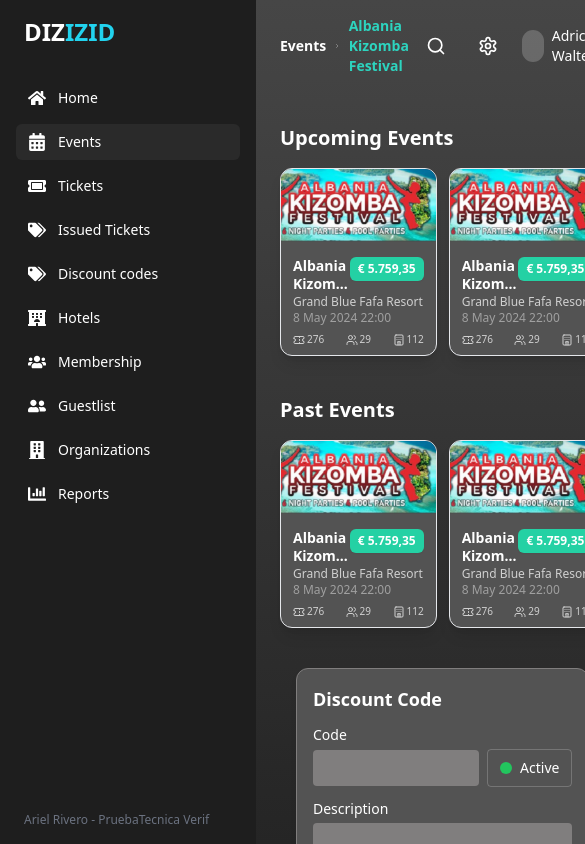
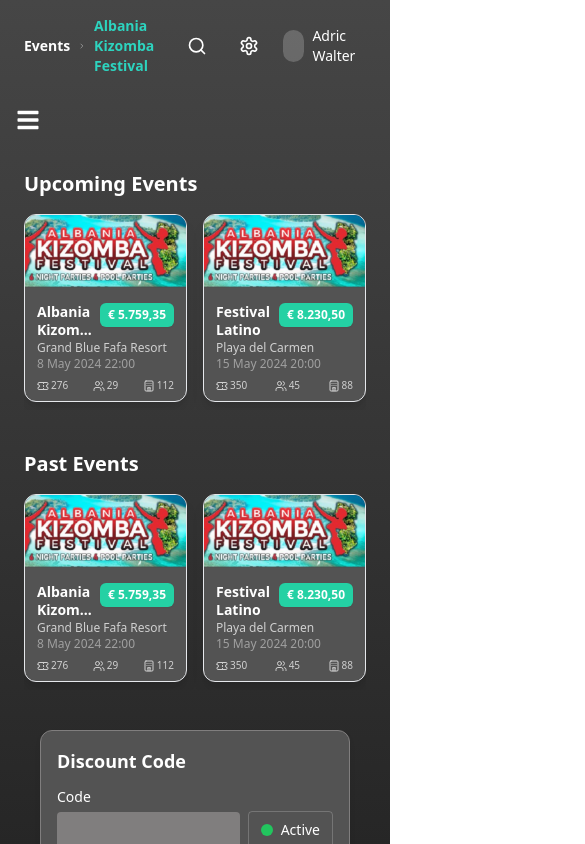
Before and after one commit to 0ariell/TechnicalTest, a React (Vite) app: page / in a window 390 px wide. Shown: the top 844 px of the page, 585 px wide, since content can reach past the window. Built offline with nearby package versions, Linux system fonts and the light colour scheme.

Commit message:
slider, and corrections

```diff
--- a/src/components/Layout/Sidebar.jsx
+++ b/src/components/Layout/Sidebar.jsx
@@ -9,9 +9,10 @@
   FaUserFriends,
   FaBuilding,
   FaChartBar,
+  FaTimes,
 } from "react-icons/fa";
 
-const Sidebar = () => {
+const Sidebar = ({ isOpen, onClose }) => {
   const [activeItem, setActiveItem] = useState("Events");
 
   const menuItems = [
@@ -28,13 +29,28 @@
   ];
 
   return (
-    <aside className="sticky top-0 h-screen bg-[#1E1E1E] text-white flex flex-col justify-between p-4 shrink-0 w-64">
-      <div>
-        <h1 className="text-2xl font-bold mb-8 pl-2 text-cyan-400">
+    <aside
+      className={`bg-[#1E1E1E] text-white fixed md:static top-0 left-0 w-64 z-40 p-4 transition-transform duration-300 flex flex-col h-screen ${
+        isOpen ? "translate-x-0" : "-translate-x-full"
+      } md:translate-x-0`}
+    >
+      {/* Mobile header con botón cerrar */}
+      <div className="flex justify-between items-center md:hidden mb-6">
+        <h1 className="text-2xl font-bold pl-2 text-cyan-400">
+          <span className="text-white">DIZ</span>IZID
+        </h1>
+        <button onClick={onClose} className="text-white text-2xl">
+          <FaTimes />
+        </button>
+      </div>
+
+      {/* Título desktop */}
+      <h1 className="hidden md:block text-2xl font-bold mb-8 pl-2 text-cyan-400">
         <span className="text-white">DIZ</span>IZID
       </h1>
 
-        <nav className="space-y-2">
+      {/* Contenido navegable que crece para empujar footer */}
+      <nav className="space-y-2 flex-grow overflow-y-auto">
         {menuItems.map((item) => (
           <SidebarItem
             key={item.label}
@@ -45,9 +61,9 @@
           />
         ))}
       </nav>
-      </div>
 
-      <div className="text-xs text-gray-500 pl-2">
+      {/* Footer siempre pegado al fondo */}
+      <div className="text-xs text-gray-500 pl-2 mt-auto">
         Ariel Rivero - PruebaTecnica Verif
       </div>
     </aside>
--- a/src/index.css
+++ b/src/index.css
@@ -8,7 +8,9 @@
     background: linear-gradient(to bottom, #464646, #111111);
   }
 
-  h1, h2, h3 {
+  h1,
+  h2,
+  h3 {
     @apply text-white font-semibold;
   }
 
@@ -16,3 +18,11 @@
     @apply text-dark-text;
   }
 }
+
+.scrollbar-hide::-webkit-scrollbar {
+  display: none;
+}
+.scrollbar-hide {
+  -ms-overflow-style: none;
+  scrollbar-width: none;
+}
--- a/src/pages/MainContent.jsx
+++ b/src/pages/MainContent.jsx
@@ -1,3 +1,6 @@
+import { useState } from "react";
+import { FaBars } from "react-icons/fa";
+import Sidebar from "../components/Layout/Sidebar";
 import EventCard from "../components/Event/EventCard";
 import DiscountSection from "../components/Discount/DiscountSection";
 
@@ -13,50 +16,79 @@
     image: "/img/eventoIMG.png",
   },
   {
-    title: "Albania Kizomba Festival",
-    location: "Grand Blue Fafa Resort",
-    date: "8 May 2024 22:00",
-    tickets: 276,
-    guestlist: 29,
-    hotel: 112,
-    price: "5.759,35",
+    title: "Festival Latino",
+    location: "Playa del Carmen",
+    date: "15 May 2024 20:00",
+    tickets: 350,
+    guestlist: 45,
+    hotel: 88,
+    price: "8.230,50",
     image: "/img/eventoIMG.png",
   },
 ];
 
 const MainContent = () => {
+  const [sidebarOpen, setSidebarOpen] = useState(false);
+
   return (
-    <main className="flex w-full flex-col xl:flex-row gap-6 px-6 py-8">
-      {/* Contenedor izquierdo: todos los eventos */}
-      <div className="flex-1 flex flex-col gap-10">
+    <div
+      className="flex relative bg-gradient-to-b from-neutral to-black-800
+ min-h-screen"
+    >
+      {/* Sidebar SOLO visible en mobile */}
+      {sidebarOpen && (
+        <div className="fixed inset-0 z-50 md:hidden">
+          <Sidebar isOpen={sidebarOpen} onClose={() => setSidebarOpen(false)} />
+        </div>
+      )}
+
+      {/* Contenido principal */}
+      <div className="flex-1">
+        {/* Botón de menú hamburguesa solo en mobile */}
+        <div className="md:hidden p-4">
+          <button
+            className="text-white text-2xl"
+            onClick={() => setSidebarOpen(true)}
+          >
+            <FaBars />
+          </button>
+        </div>
+
+        {/* Layout principal responsive */}
+        <main className="px-6 py-4 flex flex-col md:flex-row md:items-start gap-6">
+          {/* Columna izquierda: Eventos */}
+          <div className="flex-grow flex flex-col gap-10 md:pr-4">
             {/* Upcoming Events */}
-        <div>
+            <section>
               <h2 className="text-xl font-semibold text-white mb-4">
                 Upcoming Events
               </h2>
-          <div className="grid grid-cols-2 gap-x-3 gap-y-2 sm:grid-cols-3 md:grid-cols-4 lg:grid-cols-5">
+              <div className="flex gap-4 overflow-x-auto pb-2">
                 {events.map((event, index) => (
                   <EventCard key={`upcoming-${index}`} event={event} />
                 ))}
               </div>
-        </div>
+            </section>
 
             {/* Past Events */}
-        <div>
-          <h2 className="text-xl font-semibold text-white mb-4">Past Events</h2>
-          <div className="grid grid-cols-2 gap-x-3 gap-y-2 sm:grid-cols-3 md:grid-cols-4 lg:grid-cols-5">
+            <section>
+              <h2 className="text-xl font-semibold text-white mb-4">
+                Past Events
+              </h2>
+              <div className="flex gap-4 overflow-x-auto pb-2">
                 {events.map((event, index) => (
                   <EventCard key={`past-${index}`} event={event} />
                 ))}
               </div>
+            </section>
+          </div>
+
+          <aside className="md:w-[320px] xl:w-[400px]">
+            <DiscountSection />
+          </aside>
+        </main>
       </div>
     </div>
-
-      {/* Columna derecha: Cupones */}
-      <div className="w-full xl:w-[320px] shrink-0">
-        <DiscountSection />
-      </div>
-    </main>
   );
 };
 
```
Lines whose indentation alone changed are shown as unchanged.
